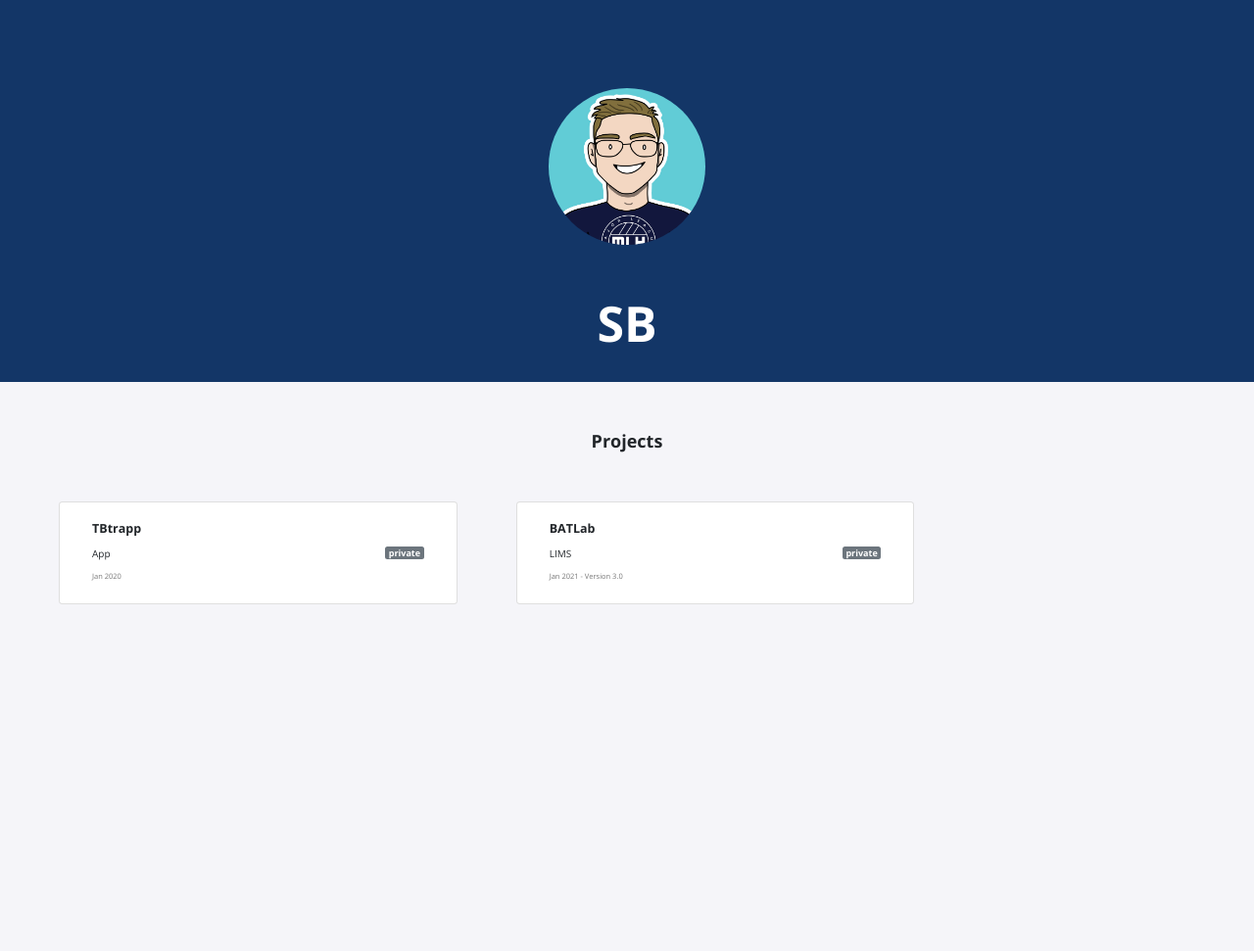
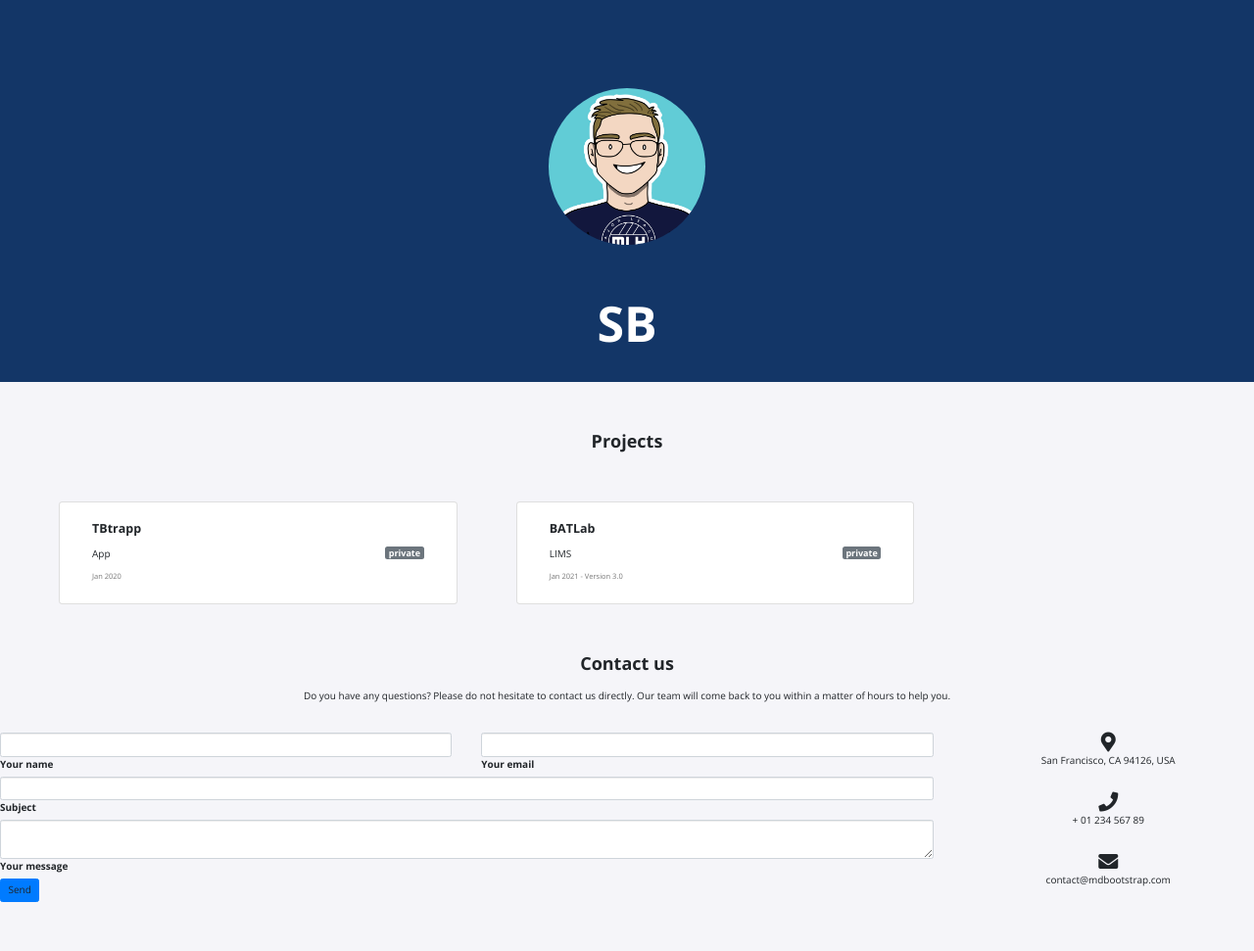
Before and after one commit to sabrgmane/sabrgmane.github.io, a Jekyll site: the page built from index.html, in a window 1280 px wide. Shown: the whole page at 98% size. Built offline with Jekyll 4.4.1, drawn with Linux system fonts in a browser that asks for light colours; nearby versions of some CDN libraries; library files that are not in the unit come from our copies; before the commit the page ends 900 px from its top, so only the background shows below that.

Commit message:
Update index.html

```diff
--- a/index.html
+++ b/index.html
@@ -13,6 +13,103 @@
     {% include description.html %}
 
     {% include projects.html %}
+
+    <!--Section: Contact v.2-->
+<section class="mb-4">
+
+    <!--Section heading-->
+    <h2 class="h1-responsive font-weight-bold text-center my-4">Contact us</h2>
+    <!--Section description-->
+    <p class="text-center w-responsive mx-auto mb-5">Do you have any questions? Please do not hesitate to contact us directly. Our team will come back to you within
+        a matter of hours to help you.</p>
+
+    <div class="row">
+
+        <!--Grid column-->
+        <div class="col-md-9 mb-md-0 mb-5">
+            <form id="contact-form" name="contact-form" action="mail.php" method="POST">
+
+                <!--Grid row-->
+                <div class="row">
+
+                    <!--Grid column-->
+                    <div class="col-md-6">
+                        <div class="md-form mb-0">
+                            <input type="text" id="name" name="name" class="form-control">
+                            <label for="name" class="">Your name</label>
+                        </div>
+                    </div>
+                    <!--Grid column-->
+
+                    <!--Grid column-->
+                    <div class="col-md-6">
+                        <div class="md-form mb-0">
+                            <input type="text" id="email" name="email" class="form-control">
+                            <label for="email" class="">Your email</label>
+                        </div>
+                    </div>
+                    <!--Grid column-->
+
+                </div>
+                <!--Grid row-->
+
+                <!--Grid row-->
+                <div class="row">
+                    <div class="col-md-12">
+                        <div class="md-form mb-0">
+                            <input type="text" id="subject" name="subject" class="form-control">
+                            <label for="subject" class="">Subject</label>
+                        </div>
+                    </div>
+                </div>
+                <!--Grid row-->
+
+                <!--Grid row-->
+                <div class="row">
+
+                    <!--Grid column-->
+                    <div class="col-md-12">
+
+                        <div class="md-form">
+                            <textarea type="text" id="message" name="message" rows="2" class="form-control md-textarea"></textarea>
+                            <label for="message">Your message</label>
+                        </div>
+
+                    </div>
+                </div>
+                <!--Grid row-->
+
+            </form>
+
+            <div class="text-center text-md-left">
+                <a class="btn btn-primary" onclick="document.getElementById('contact-form').submit();">Send</a>
+            </div>
+            <div class="status"></div>
+        </div>
+        <!--Grid column-->
+
+        <!--Grid column-->
+        <div class="col-md-3 text-center">
+            <ul class="list-unstyled mb-0">
+                <li><i class="fas fa-map-marker-alt fa-2x"></i>
+                    <p>San Francisco, CA 94126, USA</p>
+                </li>
+
+                <li><i class="fas fa-phone mt-4 fa-2x"></i>
+                    <p>+ 01 234 567 89</p>
+                </li>
+
+                <li><i class="fas fa-envelope mt-4 fa-2x"></i>
+                    <p>contact@mdbootstrap.com</p>
+                </li>
+            </ul>
+        </div>
+        <!--Grid column-->
+
+    </div>
+
+</section>
+<!--Section: Contact v.2-->
 </body>
 
 </html>
```
